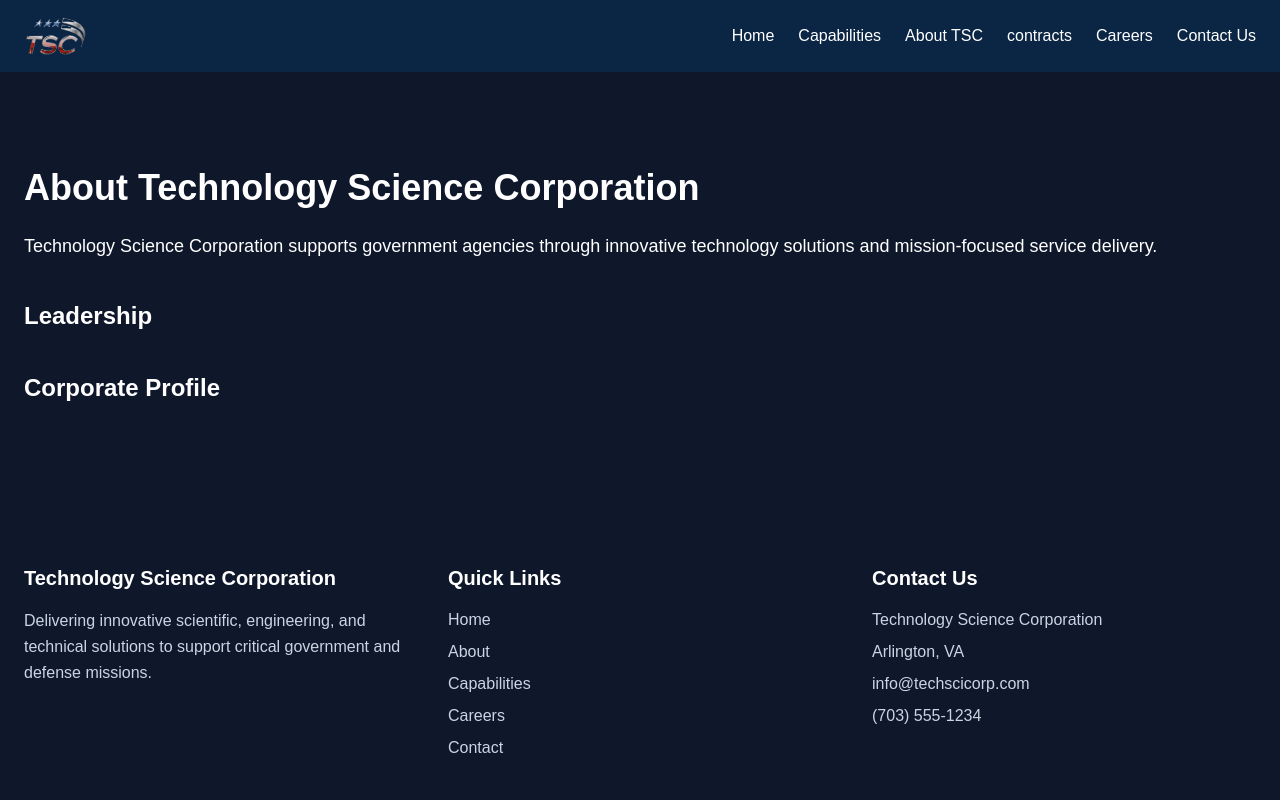
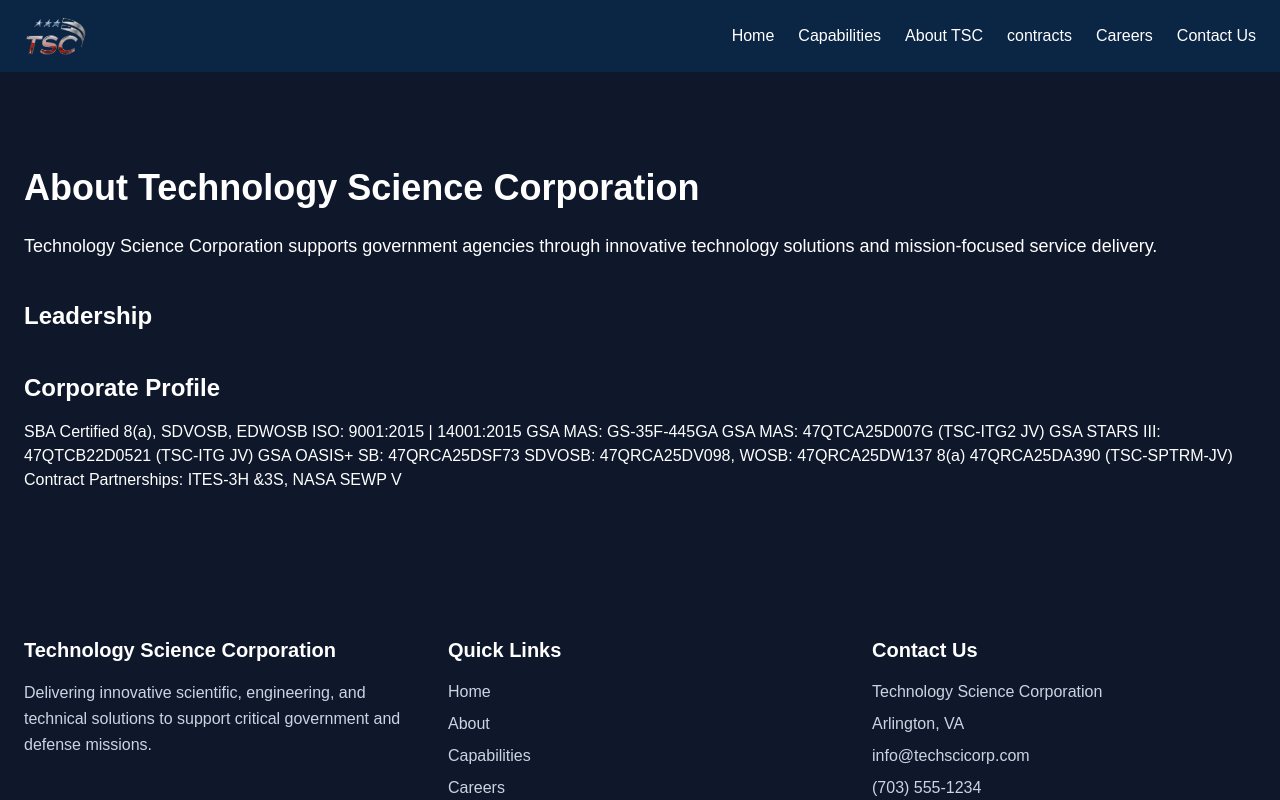
Before and after one commit to techscicorpweb/techscicorp-prod, a Next.js app: page /about in a window 1280 px wide. Shown: the top 800 px of the page. Built offline with nearby package versions, Linux system fonts and the light colour scheme.

Commit message:
about page updates corporate profile

```diff
--- a/src/app/about/page.tsx
+++ b/src/app/about/page.tsx
@@ -20,6 +20,16 @@ export default function AboutPage() {
 	      <h2 className="text-2xl font-semibold mt-10 mb-4">
            Corporate Profile
 	      </h2>
+		    SBA Certified 8(a), SDVOSB, EDWOSB
+            ISO: 9001:2015 | 14001:2015
+			GSA MAS:  GS-35F-445GA
+			GSA MAS: 47QTCA25D007G (TSC-ITG2 JV)
+			GSA STARS III:  47QTCB22D0521  (TSC-ITG JV)
+			GSA OASIS+
+			SB: 47QRCA25DSF73 SDVOSB: 47QRCA25DV098, WOSB: 47QRCA25DW137 8(a) 47QRCA25DA390
+            (TSC-SPTRM-JV)
+			Contract Partnerships:
+			ITES-3H &3S, NASA SEWP V
 	    </div>
       </section>
 	</main>
```
